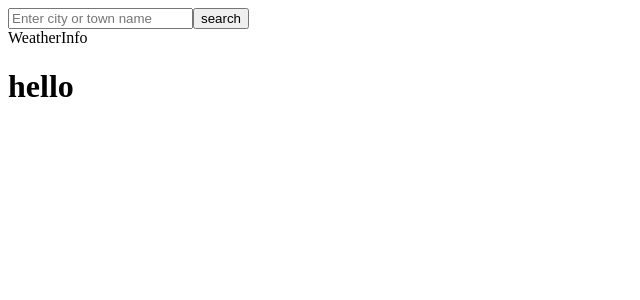
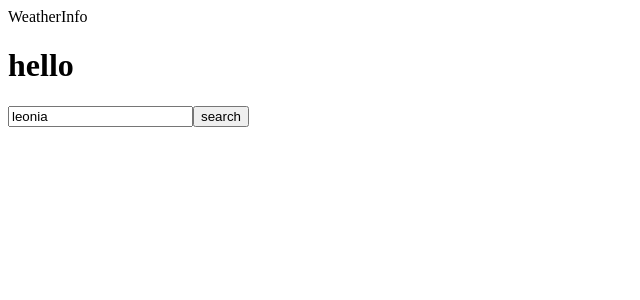
Before and after one commit to Mwalbyy/react-weather-app, a React (Create React App) app: page / in a window 1280 px wide. Shown: the top 300 px of the page, without its empty margins (0-640 px from the left). Built offline with nearby package versions, Linux system fonts and the light colour scheme; no server answers.

Commit message:
I need help bad

```diff
--- a/src/components/Fetch.js
+++ b/src/components/Fetch.js
@@ -5,7 +5,17 @@ import WeatherInfo from "./WeatherInfo";
 const KEY = "c9648bd67b02cb074a8cff7f4418e8ec";
 const part = "hourly";
 
+
+
 export default function Fetch() {
+
+  const handleSubmit = (thing) => {
+
+
+
+   setCity(thing)
+  };
+
   const [weatherData, setWeatherData] = useState([]);
   const [lat, setLat] = useState(0);
   const [lon, setLon] = useState(0);
@@ -15,12 +25,15 @@ export default function Fetch() {
   useEffect(() => {
     const fetchCityData = async () => {
       try {
-        const res = await fetch(
+        let res = await fetch(
           `http://api.openweathermap.org/geo/1.0/direct?q=${city}&limit=1&appid=${KEY}`
         );
-        const setData = await res.json();
-        setLat(setData[0].lat)
-        setLon(setData[0].lon)
+        const setData = await res.json()
+        const cityDataChange = ((setData) => {
+          setLat(setData[0].lat)
+          setLon(setData[0].lon)
+        })
+        cityDataChange()
       } catch (e) {
         console.error(e);
       }
@@ -33,7 +46,7 @@ export default function Fetch() {
     const fetchData = async () => {
       try {
 
-        const res = await fetch(
+        let res = await fetch(
           `https://api.openweathermap.org/data/2.5/onecall?lat=${lat}&lon=${lon}&exclude=${part}&appid=${KEY}`
         );
         const data = await res.json();
@@ -46,9 +59,6 @@ export default function Fetch() {
     };
     fetchData();
   },[])
-
-
-  console.log(lat)
   return (
     <>
       <div className="searchBar">
@@ -60,6 +70,12 @@ export default function Fetch() {
         <h1>{loading ? 'hello' : JSON.stringify(weatherData.daily[0].temp.day)}</h1>
 
       </div>
+      <div>
+      <form>
+      <input type="text" placeholder='Enter city or town name' onChange={event => {event.preventDefault();handleSubmit(event.target.value)}} value={city}/>
+      <button type='submit' onSubmit={event => {event.preventDefault()}}>search</button>
+    </form>
+      </div>
     </>
   );
 }
--- a/src/components/SearchBar.js
+++ b/src/components/SearchBar.js
@@ -3,10 +3,10 @@ import React from 'react'
 export default function SearchBar(props) {
   return (
     <>
-    <form>
-      <input type="text" placeholder='Enter city or town name' onSubmit={event => {event.preventDefault();console.log(event.target.value)}}/>
+    {/* <form>
+      <input type="text" placeholder='Enter city or town name' onChange={event => {event.preventDefault();props.changeCity(event.target.value)}}/>
       <button type='submit'>search</button>
-    </form>
+    </form> */}
     </>
   )
 }
```
